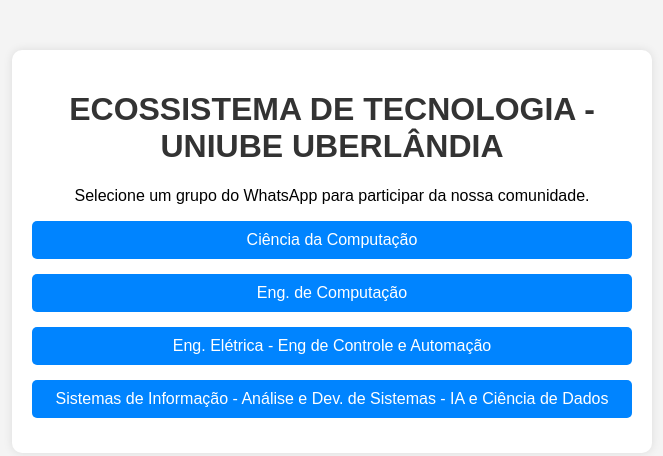
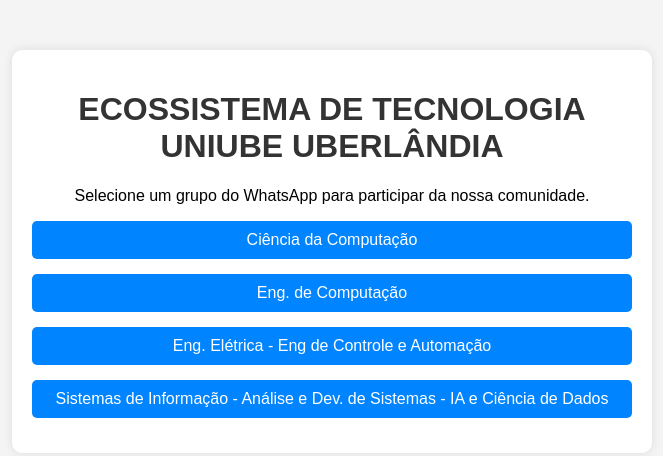
Before and after one commit to stefanosbvvita/uniube_community, a plain HTML site: page index.html in a window 1280 px wide. Shown: the whole page, without its empty margins (308-971 px from the left). Drawn offline with Linux system fonts and the light colour scheme.

Commit message:
index.html

```diff
--- a/index.html
+++ b/index.html
@@ -39,7 +39,7 @@
 </head>
 <body>
     <div class="container">
-        <h1>ECOSSISTEMA DE TECNOLOGIA - UNIUBE UBERLÂNDIA</h1>
+        <h1>ECOSSISTEMA DE TECNOLOGIA UNIUBE UBERLÂNDIA</h1>
         <p>Selecione um grupo do WhatsApp para participar da nossa comunidade.</p>
 
         <a href="https://chat.whatsapp.com/LKbW4BOL3VoEzkYSg3GttA" class="grupo">Ciência da Computação</a>
```
